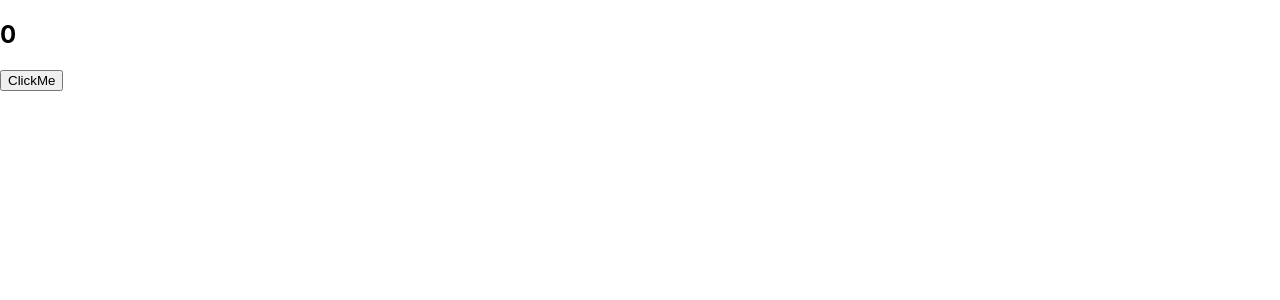
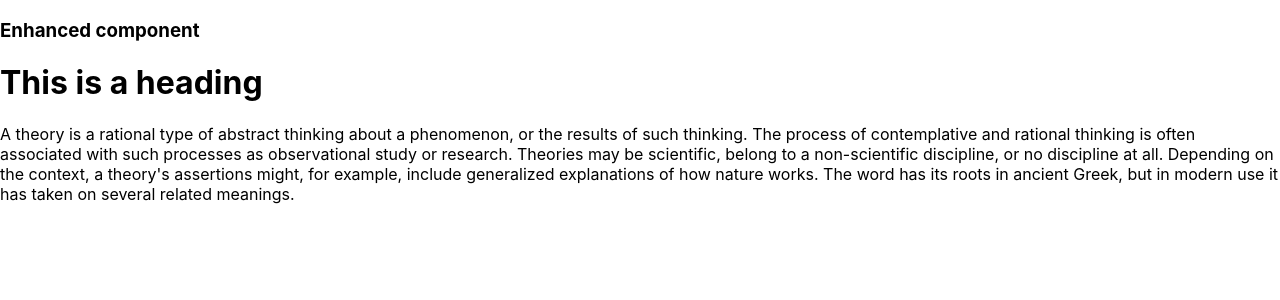
Before and after one commit to Apoorav07/FSWD-Course, a React (Create React App) app in the folder my-app/: page / in a window 1280 px wide. Shown: the top 300 px of the page. Built offline with nearby package versions, Linux system fonts and the light colour scheme.

Commit message:
higher order components

```diff
--- a/my-app/src/App.js
+++ b/my-app/src/App.js
@@ -1,16 +1,13 @@
 
-// import Navbar from './layout/Navbar'
-// import Footer from './layout/Footer'
-import Content from './components/Content'
+import Description from "./components/Description";
 
 const App =()=> {
 
   return (
-    <div className="App">
-      {/* <Navbar /> */}
-      <Content />
-      {/* <Footer /> */}
-   </div>
+    <div>
+      <Description/>
+    </div>
+
 
   );
 }
--- /dev/null
+++ b/my-app/src/HOC/Enhancer.js
@@ -0,0 +1,10 @@
+const Enhancer=(Component) =>{
+  return ()=>(
+    <div>
+      <h3>Enhanced component </h3>
+      <Component/>
+    </div>
+  )
+}
+
+export default Enhancer;
--- a/my-app/src/components/Content.js
+++ /dev/null
@@ -1,28 +0,0 @@
-
-
-import { useState,useEffect } from 'react'
-const Content = () => {
-
-
-
- const [counter,setcounter] = useState(0)
-
-useEffect(()=>{
-console.log('Mounted')
-
-},[])
-
-
-
-  return(
-
-   <div>
-
-  <h2>{counter}</h2>
-  <button onClick={()=>{setcounter(prev => prev + 1)}} >ClickMe</button>
-   </div>
-
-   );
-}
-
-export default Content;
--- /dev/null
+++ b/my-app/src/components/Description.js
@@ -0,0 +1,12 @@
+import Enhancer from "../HOC/Enhancer";
+
+const Description = () =>{
+  return(
+  <div>
+    <h1>This is a heading</h1>
+    <div>A theory is a rational type of abstract thinking about a phenomenon, or the results of such thinking. The process of contemplative and rational thinking is often associated with such processes as observational study or research. Theories may be scientific, belong to a non-scientific discipline, or no discipline at all. Depending on the context, a theory's assertions might, for example, include generalized explanations of how nature works. The word has its roots in ancient Greek, but in modern use it has taken on several related meanings.</div>
+  </div>
+  );
+}
+
+export default Enhancer(Description);
```
Also changed, not shown: my-app/src/components/Listitem.js (deleted, +0 -11 lines), my-app/src/layout/Footer.js (deleted, +0 -14 lines).
